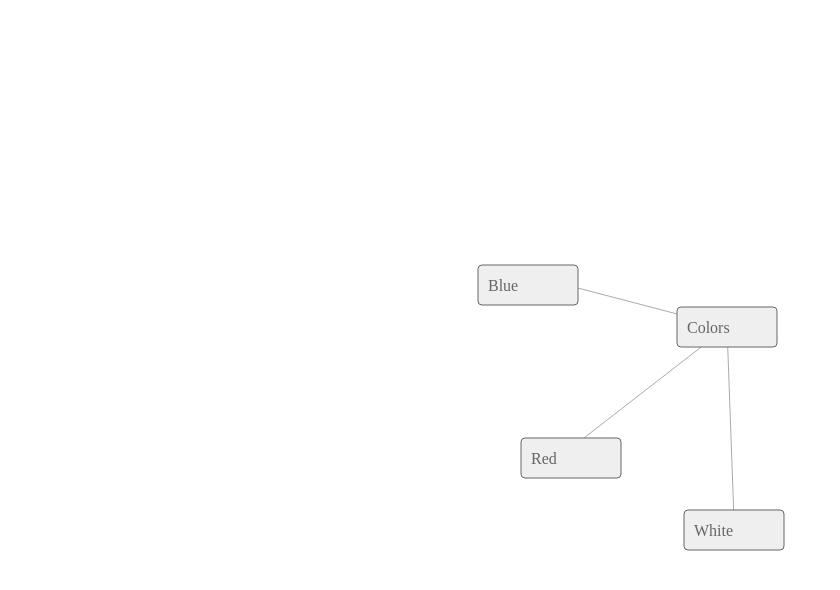
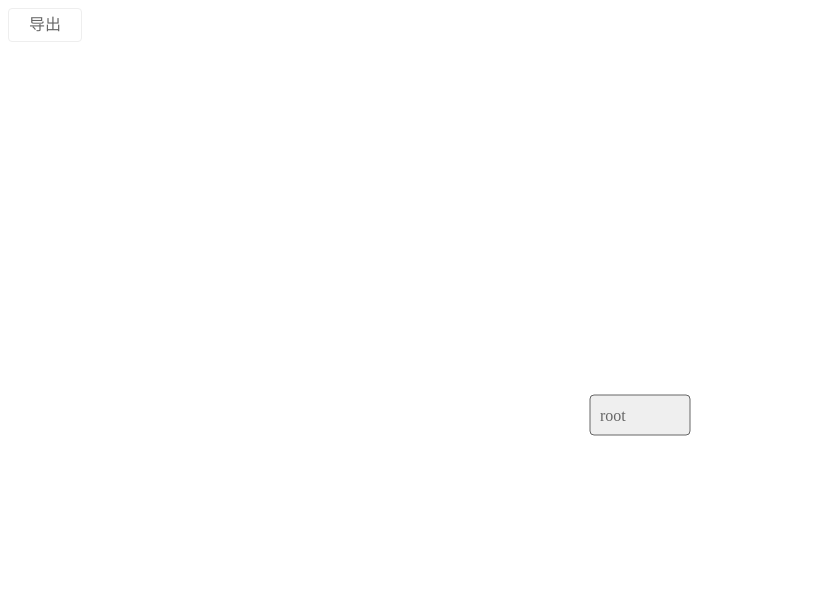
Before and after one commit to silentmaker/mind-map, a React (Create React App) app: page / in a window 1280 px wide. Shown: the top 590 px of the page, without its empty margins (0-840 px from the left). Built offline with nearby package versions, Linux system fonts and the light colour scheme.

Commit message:
export svg

```diff
--- a/src/components/App.js
+++ b/src/components/App.js
@@ -1,6 +1,7 @@
 import React from 'react'
 import MindMap from './MindMap'
 
+import '../styles/App.css'
 import '../styles/MindMap.css'
 
 class App extends React.Component {
@@ -8,10 +9,21 @@ class App extends React.Component {
     const mindMap = new MindMap('#MindMap')
     window.mindMap = mindMap
   }
+  export() {
+    const svg = document.querySelector('svg').outerHTML
+    const svgBlob = new Blob([svg], {type:"image/svg+xml;charset=utf-8"});
+    const svgUrl = URL.createObjectURL(svgBlob);
+    const downloadLink = document.createElement("a");
+
+    downloadLink.href = svgUrl;
+    downloadLink.download = 'mind-map';
+    downloadLink.click();
+  }
   render() {
     return (
       <div className="App">
-        <div id="MindMap" style={{margin: 20}}></div>
+        <div className="Button" onClick={() => this.export()}>导出</div>
+        <div id="MindMap"></div>
       </div>
     )
   }
--- a/src/components/MindMap.js
+++ b/src/components/MindMap.js
@@ -11,21 +11,10 @@ class MindMap {
       .attr('id', uid('svg'))
       .attr("width", width)
       .attr("height", height);
-
-    // this.data = data || {nodes: [], links: []}
-    this.data = {
-      nodes: [
-        {id: 1, content: 'Colors'},
-        {id: 2, content: 'Red'},
-        {id: 3, content: 'Blue'},
-        {id: 4, content: 'White'}
-      ],
-      links: [
-        {source: 1, target: 2},
-        {source: 1, target: 3},
-        {source: 1, target: 4},
-      ]
-    }
+    this.data = data || ({
+      nodes: [{id: uid('node'), content: 'root'}],
+      links: []
+    })
     this.uid = uid
     this.svg = container.select('svg')
     this.simulation = D3.forceSimulation()
--- /dev/null
+++ b/src/styles/App.css
@@ -0,0 +1,15 @@
+.Button {
+  display: inline-block;
+  padding: 0 20px;
+  height: 32px;
+  line-height: 32px;
+  background-color: #fff;
+  color: #666;
+  font-size: 16px;
+  cursor: pointer;
+  border: solid 1px #eee;
+  border-radius: 4px;
+}
+.Button:active {
+  background-color: #eee;
+}
--- a/src/styles/MindMap.css
+++ b/src/styles/MindMap.css
@@ -1,9 +1,9 @@
 #MindMap {
   position: fixed;
-  top: 0;
-  left: 0;
-  right: 0;
-  bottom: 0;
+  top: 50px;
+  left: 20px;
+  right: 20px;
+  bottom: 20px;
 }
 #links line {
   stroke: #aaa;
```
Also changed, not shown: src/components/ItemEditor.js (deleted, +0 -9 lines), src/styles/ItemEditor.css (deleted).
